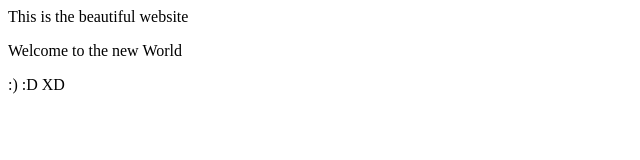
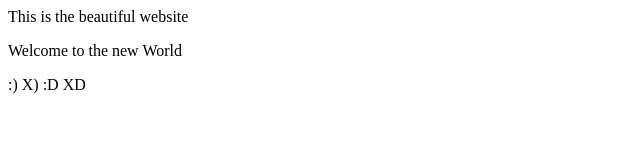
Before and after one commit to syedsaab1303/awesome-repo, a plain HTML site: page index.html in a window 1280 px wide. Shown: the full height of the page, 0-640 px from the left. Drawn offline with Linux system fonts and the light colour scheme.

```diff
--- a/index.html
+++ b/index.html
@@ -2,6 +2,6 @@
 <title> This is my website</title>
 <head> This is the beautiful website </head>
 <p> Welcome to the new World </p>
-<p> :) :D XD </p>
+<p> :) X) :D XD </p>
 
 </html>
```
